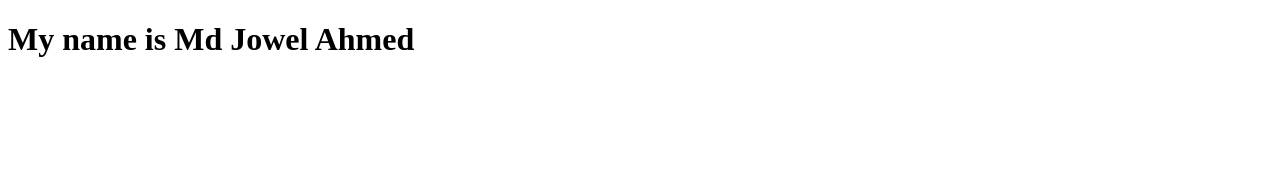
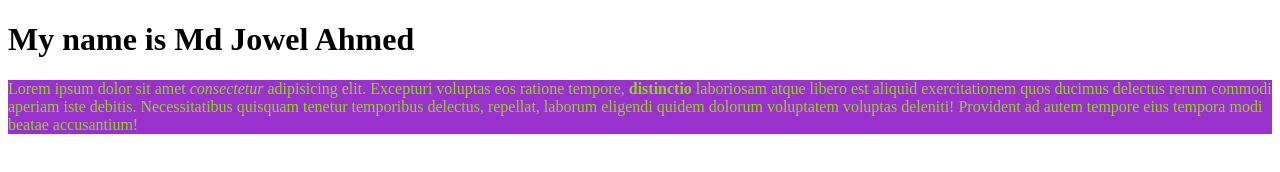
Before and after one commit to MdJowelAhmed/second-github-repo, a plain HTML site: page index.html in a window 1280 px wide. Drawn offline with Linux system fonts and the light colour scheme.

Commit message:
added p file

```diff
--- a/Style/second.css
+++ b/Style/second.css
@@ -0,0 +1,4 @@
+.p{
+    background-color: darkorchid;
+    color: yellowgreen;
+}
--- a/index.html
+++ b/index.html
@@ -4,9 +4,13 @@
     <meta charset="UTF-8">
     <meta name="viewport" content="width=device-width, initial-scale=1.0">
     <title>Second github Repo</title>
+    <link rel="stylesheet" href="Style/second.css">
 </head>
 <body>
     <h1> My name is Md Jowel Ahmed</h1>
+    <p class="p">
+        Lorem ipsum dolor sit amet <em>consectetur</em> adipisicing elit. Excepturi voluptas eos ratione tempore, <strong>distinctio</strong> laboriosam atque libero est aliquid exercitationem quos ducimus delectus rerum commodi aperiam iste debitis. Necessitatibus quisquam tenetur temporibus delectus, repellat, laborum eligendi quidem dolorum voluptatem voluptas deleniti! Provident ad autem tempore eius tempora modi beatae accusantium!
+    </p>
 
 </body>
 </html>
```
